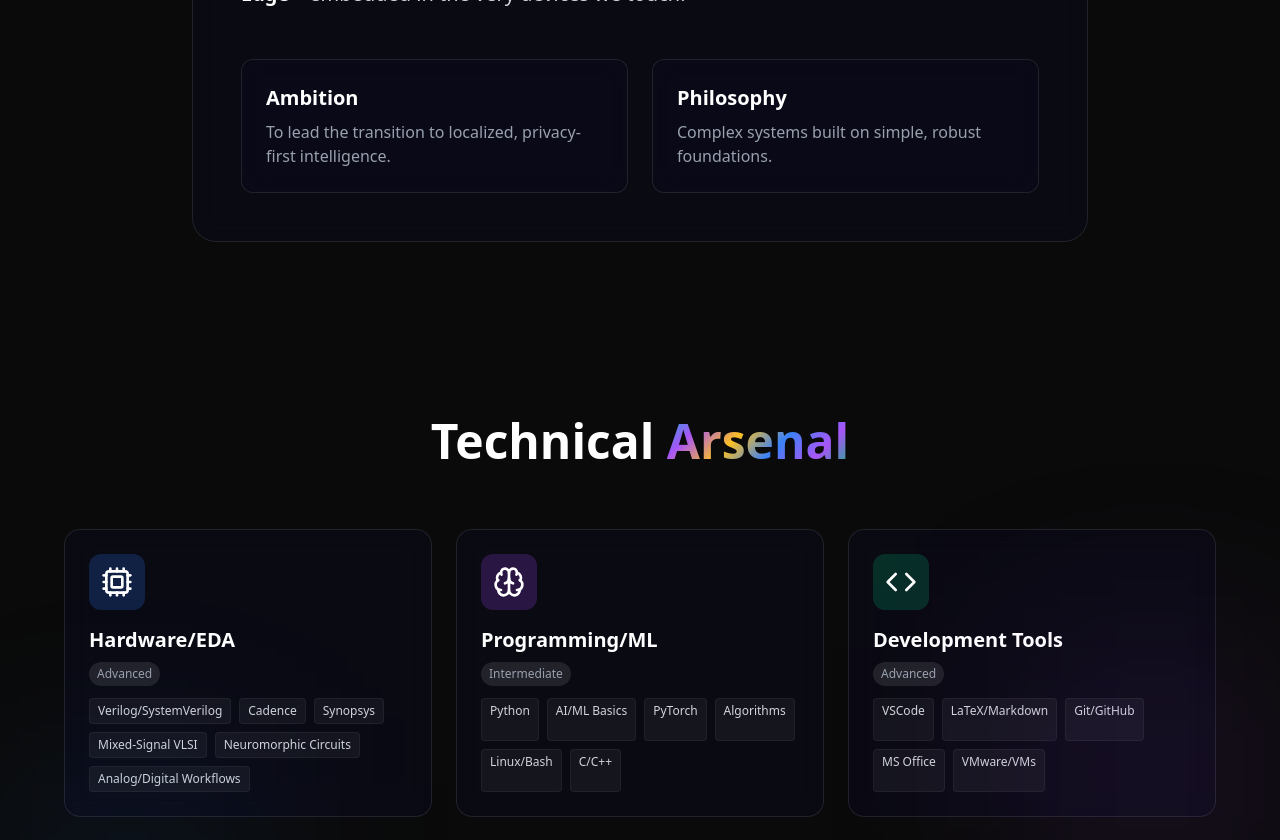
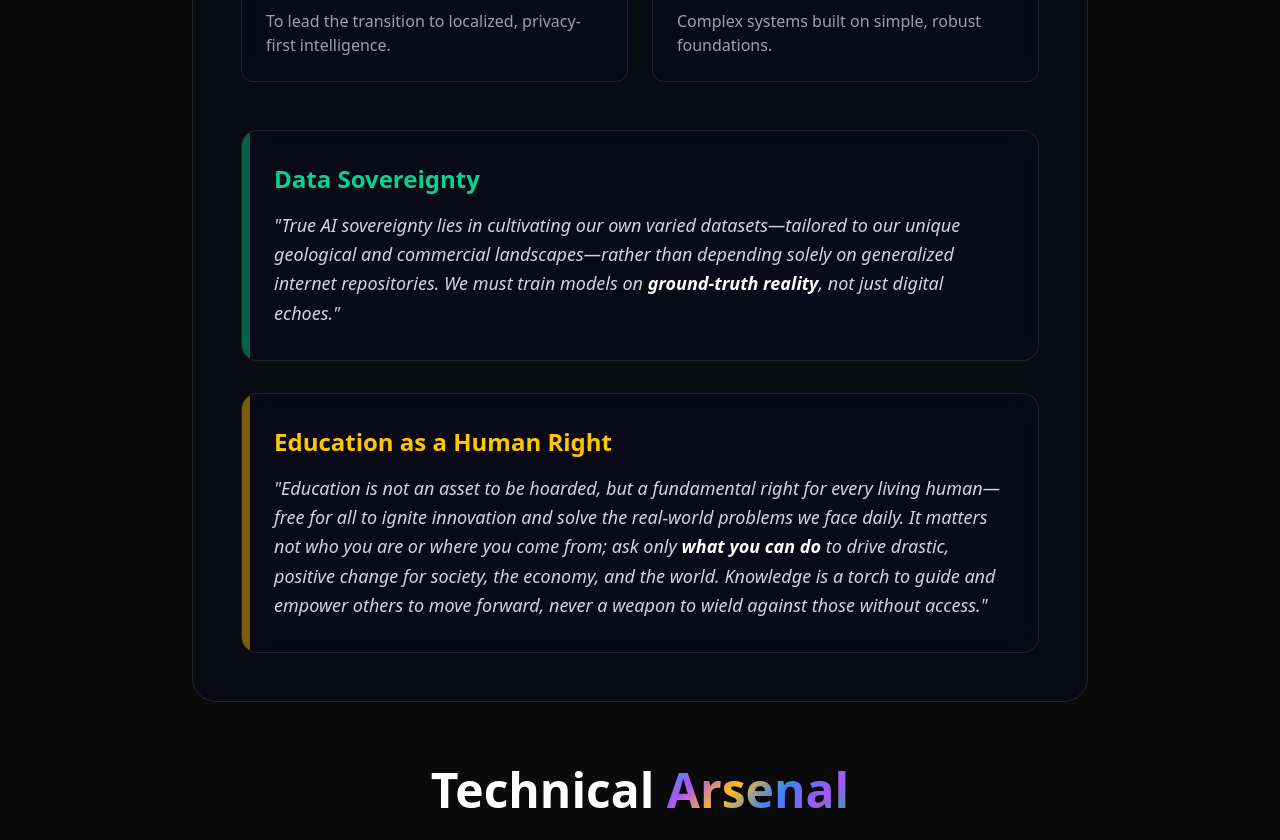
Before and after one commit to AbyssDrn/My-Portfolio, a React (Vite) app: page / in a window 1280 px wide. Shown: the part 3740-4580 px from the top of the page. Built offline with nearby package versions, Linux system fonts and the light colour scheme.

Commit message:
Update Vision Memory Wall with user philosophy

```diff
--- a/src/components/VisionSection.jsx
+++ b/src/components/VisionSection.jsx
@@ -23,7 +23,7 @@ export const VisionSection = () => {
                     I believe in a future where AI isn't just in the cloud, but intelligently living on the <span className="text-white font-bold">Edge</span>—embedded in the very devices we touch.
                 </p>
 
-                <div className="grid grid-cols-1 md:grid-cols-2 gap-6 mt-12">
+                <div className="grid grid-cols-1 md:grid-cols-2 gap-6 mt-12 mb-12">
                     <div className="glass-panel p-6 rounded-xl border-l-4 border-l-purple-500">
                         <h3 className="text-xl font-bold mb-2">Ambition</h3>
                         <p className="text-gray-400">To lead the transition to localized, privacy-first intelligence.</p>
@@ -33,6 +33,24 @@ export const VisionSection = () => {
                         <p className="text-gray-400">Complex systems built on simple, robust foundations.</p>
                     </div>
                 </div>
+
+                <div className="space-y-8">
+                    <div className="glass-panel p-8 rounded-2xl border border-white/10 relative overflow-hidden">
+                        <div className="absolute top-0 left-0 w-2 h-full bg-emerald-500/50" />
+                        <h3 className="text-2xl font-bold mb-4 text-emerald-400">Data Sovereignty</h3>
+                        <p className="text-lg text-gray-300 leading-relaxed italic">
+                            "True AI sovereignty lies in cultivating our own varied datasets—tailored to our unique geological and commercial landscapes—rather than depending solely on generalized internet repositories. We must train models on <span className="text-white font-semibold">ground-truth reality</span>, not just digital echoes."
+                        </p>
+                    </div>
+
+                    <div className="glass-panel p-8 rounded-2xl border border-white/10 relative overflow-hidden">
+                        <div className="absolute top-0 left-0 w-2 h-full bg-yellow-500/50" />
+                        <h3 className="text-2xl font-bold mb-4 text-yellow-400">Education as a Human Right</h3>
+                        <p className="text-lg text-gray-300 leading-relaxed italic">
+                            "Education is not an asset to be hoarded, but a fundamental right for every living human—free for all to ignite innovation and solve the real-world problems we face daily. It matters not who you are or where you come from; ask only <span className="text-white font-semibold">what you can do</span> to drive drastic, positive change for society, the economy, and the world. Knowledge is a torch to guide and empower others to move forward, never a weapon to wield against those without access."
+                        </p>
+                    </div>
+                </div>
             </motion.div>
         </section>
     );
```
